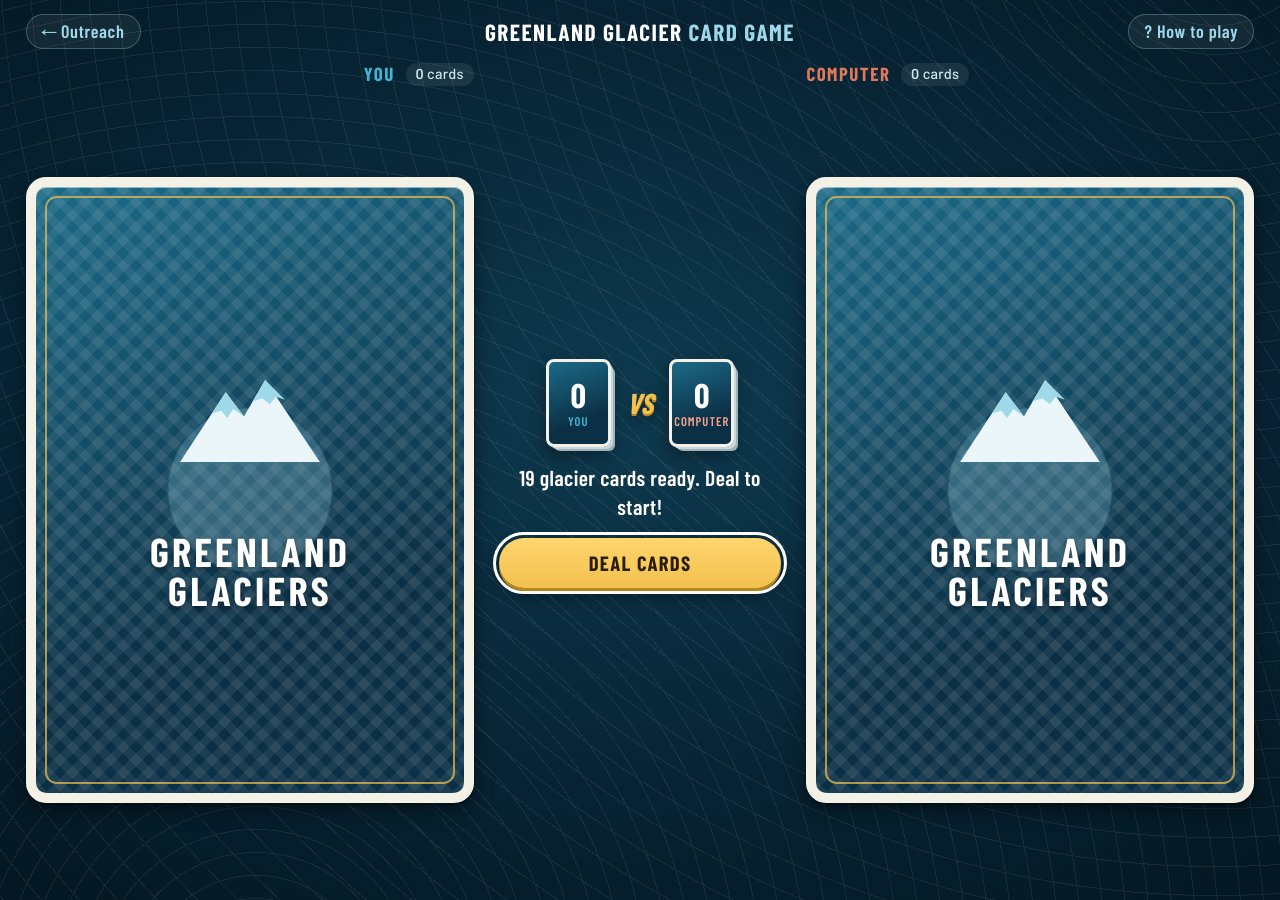
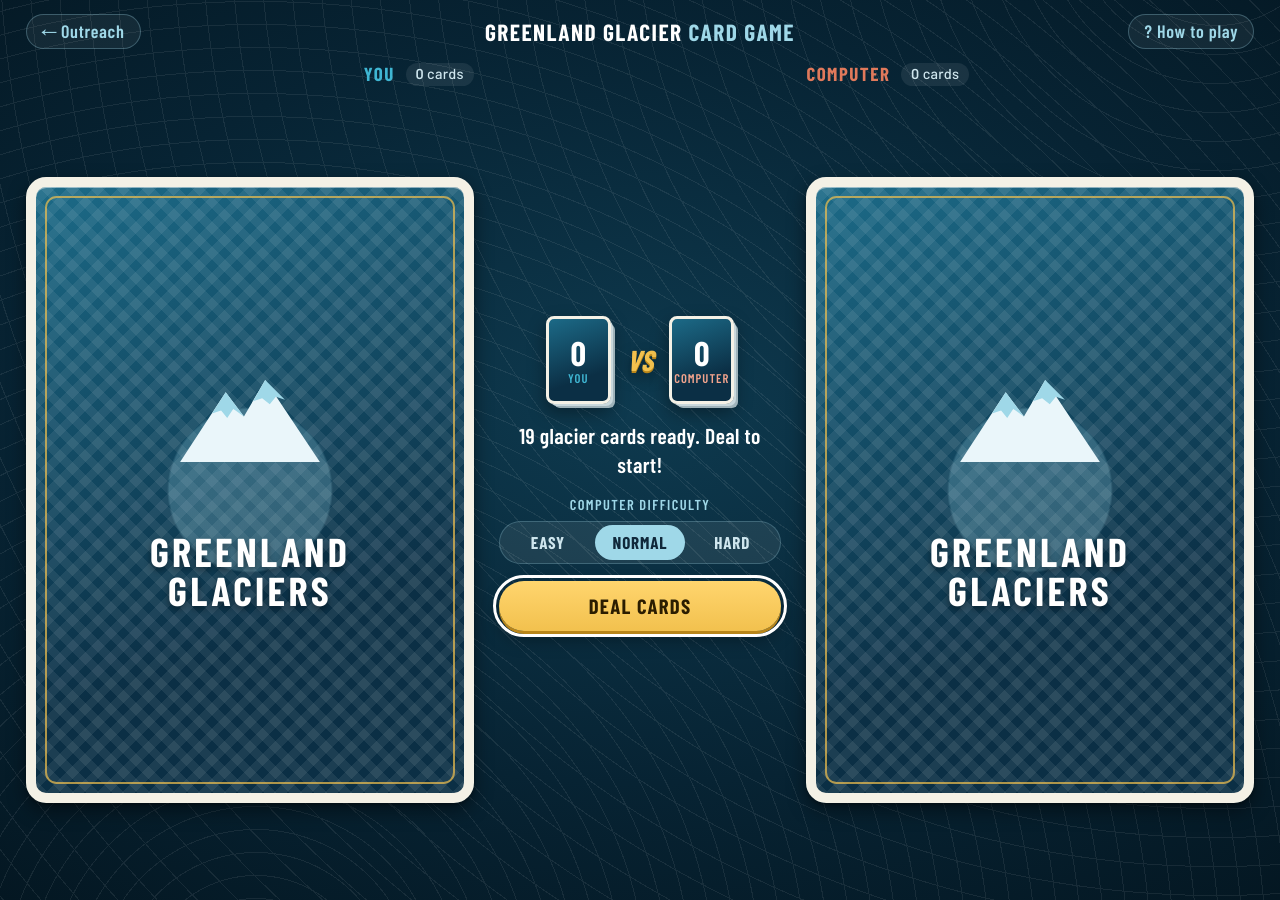
Before and after one commit to WilliamSpicer/WilliamSpicer.github.io, a Jekyll site: the page built from _pages/outreach-game.md, in a window 1280 px wide. Built offline with Jekyll 4.4.1, drawn with Linux system fonts in a browser that asks for light colours; some web fonts are replaced.

Commit message:
variable difficulty levels

```diff
--- a/_layouts/game.html
+++ b/_layouts/game.html
@@ -15,7 +15,7 @@ layout: compress
     <link rel="preconnect" href="https://fonts.googleapis.com">
     <link rel="preconnect" href="https://fonts.gstatic.com" crossorigin>
     <link rel="stylesheet" href="https://fonts.googleapis.com/css2?family=Barlow+Condensed:wght@500;600;700;800&family=Barlow:wght@400;500;600&display=swap">
-    <link rel="stylesheet" href="{{ base_path }}/assets/css/glacier-game.css?v=1">
+    <link rel="stylesheet" href="{{ base_path }}/assets/css/glacier-game.css?v=2">
     {% include analytics.html %}
   </head>
   <body class="gg-body">
--- a/_pages/outreach-game.md
+++ b/_pages/outreach-game.md
@@ -39,6 +39,14 @@ permalink: /outreach/game/
           <p class="gg-result__fact" id="result-fact-row" hidden><span class="gg-result__fact-label">Glacier fact</span> <span id="result-fact"></span></p>
         </div>
       </div>
+      <fieldset class="gg-difficulty" id="gg-difficulty">
+        <legend>Computer difficulty</legend>
+        <div class="gg-difficulty__options">
+          <label><input type="radio" name="gg-difficulty" value="easy"><span>Easy</span></label>
+          <label><input type="radio" name="gg-difficulty" value="normal" checked><span>Normal</span></label>
+          <label><input type="radio" name="gg-difficulty" value="hard"><span>Hard</span></label>
+        </div>
+      </fieldset>
       <div class="gg-centre__actions">
         <button type="button" class="gg-btn gg-btn--primary" id="continue-round" hidden>Next turn &#8594;</button>
         <button type="button" class="gg-btn gg-btn--primary" id="new-game" disabled>Deal cards</button>
@@ -62,6 +70,7 @@ permalink: /outreach/game/
     <h2 id="gg-help-title">How to play</h2>
     <ol>
       <li>Press <strong>Deal cards</strong>. The glacier cards are shuffled and split between you and the computer.</li>
+      <li>Choose how tough the computer is: on <strong>Easy</strong> it often picks at random, on <strong>Hard</strong> it nearly always picks its strongest stat.</li>
       <li>On your turn, pick a stat on your card that you think will beat the computer's card.</li>
       <li>The higher number wins. The winner takes both cards and picks the next stat.</li>
       <li>If it's a tie, both cards go into a tie pile, and whoever wins the next round takes them too.</li>
@@ -72,4 +81,4 @@ permalink: /outreach/game/
   </dialog>
 </main>
 
-<script src="{{ '/assets/js/glacier-top-trumps.js' | relative_url }}?v=9"></script>
+<script src="{{ '/assets/js/glacier-top-trumps.js' | relative_url }}?v=11"></script>
--- a/assets/css/glacier-game.css
+++ b/assets/css/glacier-game.css
@@ -715,6 +715,67 @@ button.gg-stat__btn:disabled { cursor: not-allowed; opacity: .45; }
   .gg-seat__label { font-size: .9rem; gap: .35rem; }
 }
 
+/* ---------- difficulty picker (shown before a game and after it ends) ---------- */
+
+.gg-difficulty {
+  margin: 0;
+  padding: 0;
+  border: 0;
+  min-width: 0;
+}
+.gg[data-state="player-turn"] .gg-difficulty,
+.gg[data-state="computer-turn"] .gg-difficulty,
+.gg[data-state="round-over"] .gg-difficulty { display: none; }
+
+.gg-difficulty legend {
+  padding: 0;
+  margin: 0 auto .35rem;
+  font-family: var(--gg-display);
+  font-weight: 600;
+  font-size: .8rem;
+  letter-spacing: .1em;
+  text-transform: uppercase;
+  color: var(--gg-ice);
+}
+.gg-difficulty__options {
+  display: grid;
+  grid-template-columns: repeat(3, 1fr);
+  gap: 3px;
+  padding: 3px;
+  border-radius: 999px;
+  background: rgba(255, 255, 255, .08);
+  border: 1px solid rgba(159, 216, 232, .25);
+}
+.gg-difficulty label { margin: 0; cursor: pointer; }
+.gg-difficulty input {
+  position: absolute;
+  opacity: 0;
+  width: 1px;
+  height: 1px;
+}
+.gg-difficulty label span {
+  display: block;
+  text-align: center;
+  padding: .35rem .5rem;
+  border-radius: 999px;
+  font-family: var(--gg-display);
+  font-weight: 700;
+  font-size: .95rem;
+  letter-spacing: .05em;
+  text-transform: uppercase;
+  color: #cfe6ee;
+  transition: background-color .15s ease, color .15s ease;
+}
+.gg-difficulty label:hover span { background: rgba(255, 255, 255, .1); color: #fff; }
+.gg-difficulty input:checked + span { background: var(--gg-ice); color: var(--gg-ink); }
+.gg-difficulty input:focus-visible + span { outline: 3px solid #fff; outline-offset: 2px; }
+
+@media (max-width: 900px), (max-aspect-ratio: 5/4) {
+  .gg-difficulty { grid-column: 1 / -1; grid-row: 3; }
+  .gg-difficulty legend { margin: 0 0 .25rem; }
+  .gg-difficulty label span { font-size: .85rem; padding: .3rem .4rem; }
+}
+
 /* very short screens (landscape phones): hide the art window */
 @container card (max-height: 420px) {
   .gg-card__art, .gg-card__meaning { display: none; }
--- a/assets/js/glacier-top-trumps.js
+++ b/assets/js/glacier-top-trumps.js
@@ -373,9 +373,31 @@
     return others ? beaten / others : 0.5;
   }
 
+  // How often (0 to 1) the computer plays its strongest stat; otherwise it picks a random one.
+  // Win rate when the computer chooses, from simulating every card against every other card:
+  // 1 = ~91%, 0.7 = ~78%, 0.5 = ~70%, 0.3 = ~62%, 0.2 = ~58%, 0 = ~50% (purely random).
+  var DIFFICULTY_SKILL = { easy: 0.2, normal: 0.5, hard: 1 };
+  var COMPUTER_SKILL = DIFFICULTY_SKILL.normal;
+
+  // Difficulty picker: remembered in this browser, and can be changed between games.
+  var difficultyInputs = document.querySelectorAll("input[name='gg-difficulty']");
+  function setDifficulty(level) {
+    if (!DIFFICULTY_SKILL.hasOwnProperty(level)) level = "normal";
+    COMPUTER_SKILL = DIFFICULTY_SKILL[level];
+    difficultyInputs.forEach(function (input) { input.checked = input.value === level; });
+    try { localStorage.setItem("gg-difficulty", level); } catch (error) { /* storage unavailable: just don't remember */ }
+  }
+  difficultyInputs.forEach(function (input) {
+    input.addEventListener("change", function () { if (input.checked) setDifficulty(input.value); });
+  });
+  try { setDifficulty(localStorage.getItem("gg-difficulty") || "normal"); } catch (error) { setDifficulty("normal"); }
+
   // The computer picks the stat where its card is strongest relative to the deck
   // (like a person who knows roughly what's high or low for each stat). Ties are broken at random.
   function pickComputerCategory(card, availableCategories) {
+    if (Math.random() >= COMPUTER_SKILL) {
+      return availableCategories[Math.floor(Math.random() * availableCategories.length)];
+    }
     var best = [], bestScore = -1;
     availableCategories.forEach(function (category) {
       var score = deckStrength(card, category);
```
